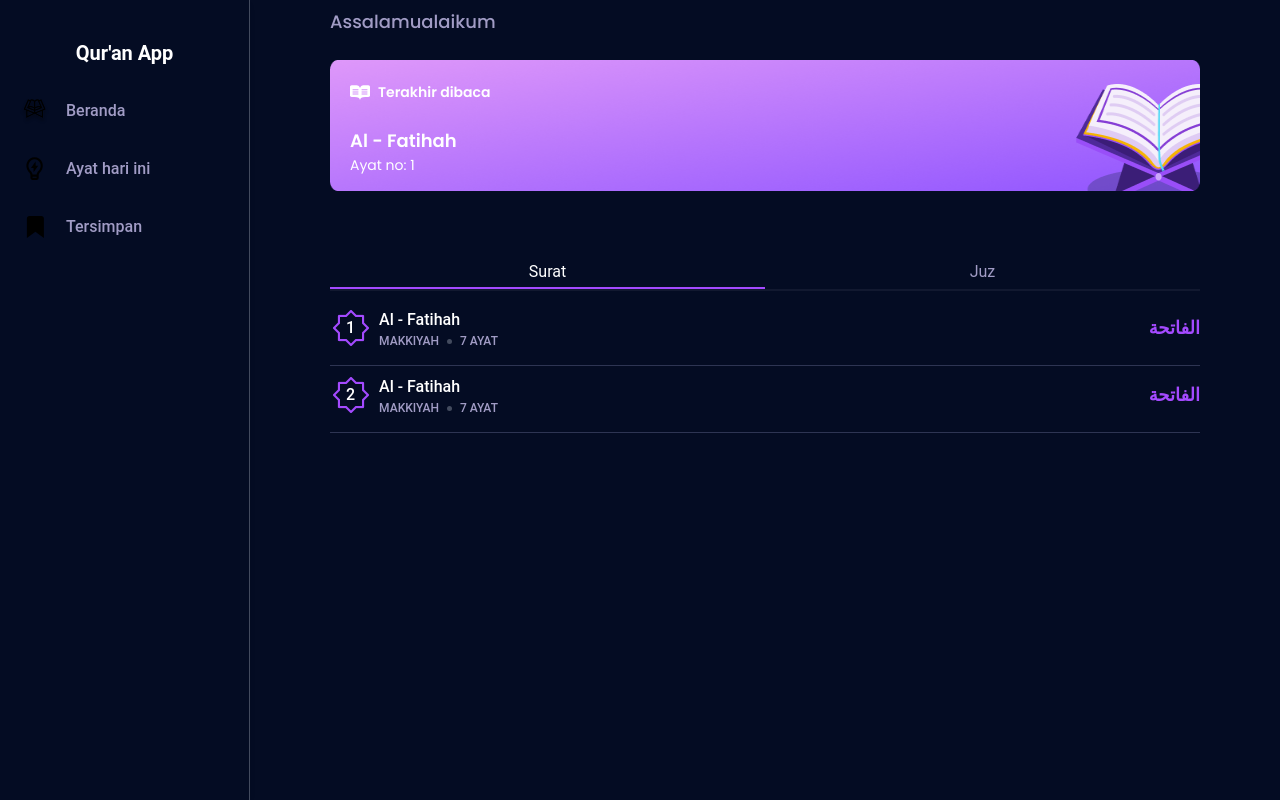
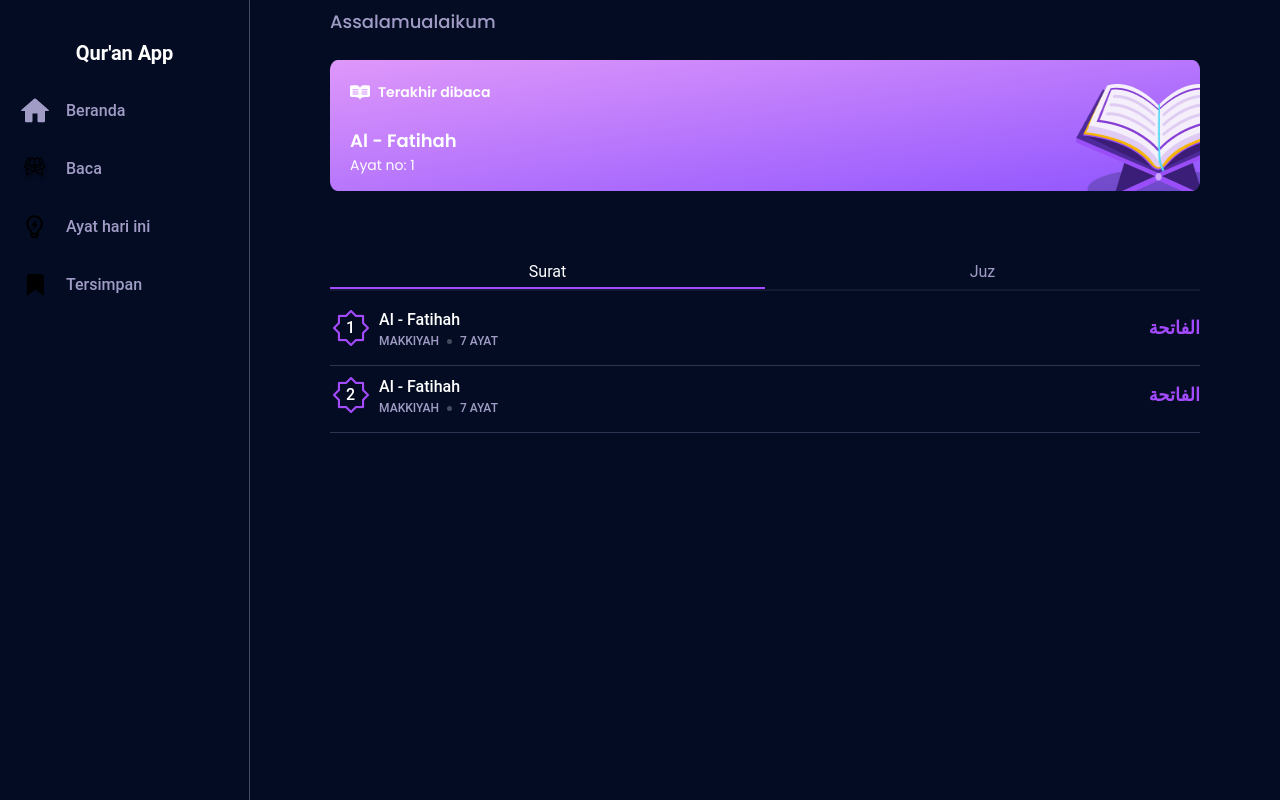
Before and after one commit to RizqiSyahrendra/quran-app, a Next.js app: page /home in a window 1280 px wide. Built offline with nearby package versions, Linux system fonts and the light colour scheme.

Commit message:
Fix sidebar and icons

```diff
--- a/src/components/Sidebar.tsx
+++ b/src/components/Sidebar.tsx
@@ -21,8 +21,13 @@ export default function Sidebar() {
             <List className="text-font-primary font-medium">
                 <SidebarItem
                     title="Beranda"
+                    img={{ src: IconComponent.homeSvg }}
+                    href="/home"
+                />
+                <SidebarItem
+                    title="Baca"
                     img={{ src: IconComponent.quranSvg }}
-                    href="/home"
+                    href="/read"
                 />
                 <SidebarItem
                     title="Ayat hari ini"
--- a/src/utils/image/index.ts
+++ b/src/utils/image/index.ts
@@ -1,11 +1,13 @@
 import quranSvg from "../../../public/assets/icons/quran.svg";
 import lampSvg from "../../../public/assets/icons/lamp.svg";
 import bookmarkSvg from "../../../public/assets/icons/bookmark.svg";
+import homeSvg from "../../../public/assets/icons/home.svg";
 
 export const IconComponent = {
     quranSvg,
     lampSvg,
     bookmarkSvg,
+    homeSvg,
 }
 
 export const IconRegistry = {
```
Also changed, not shown: public/assets/icons/home.svg (added).
